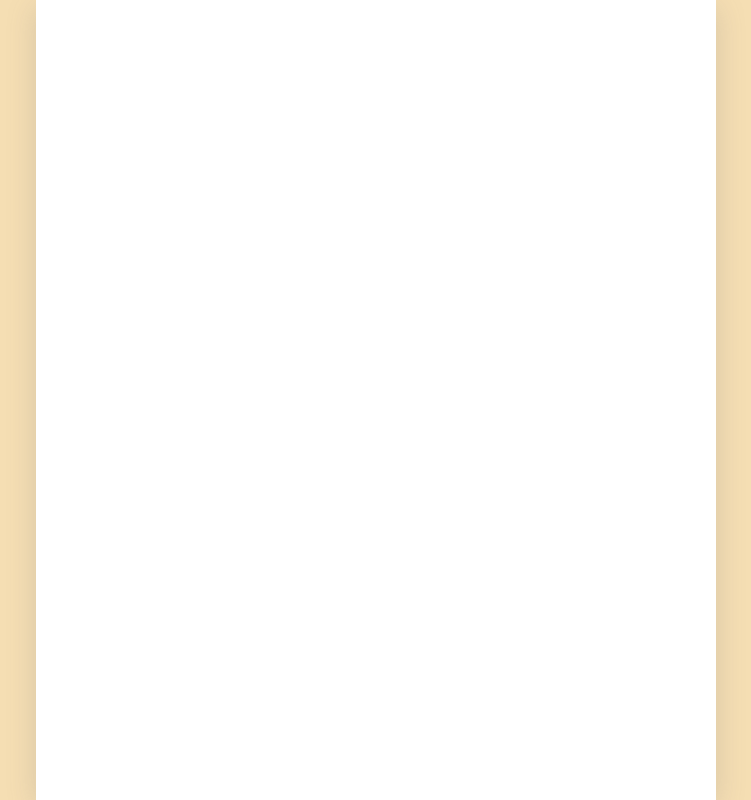
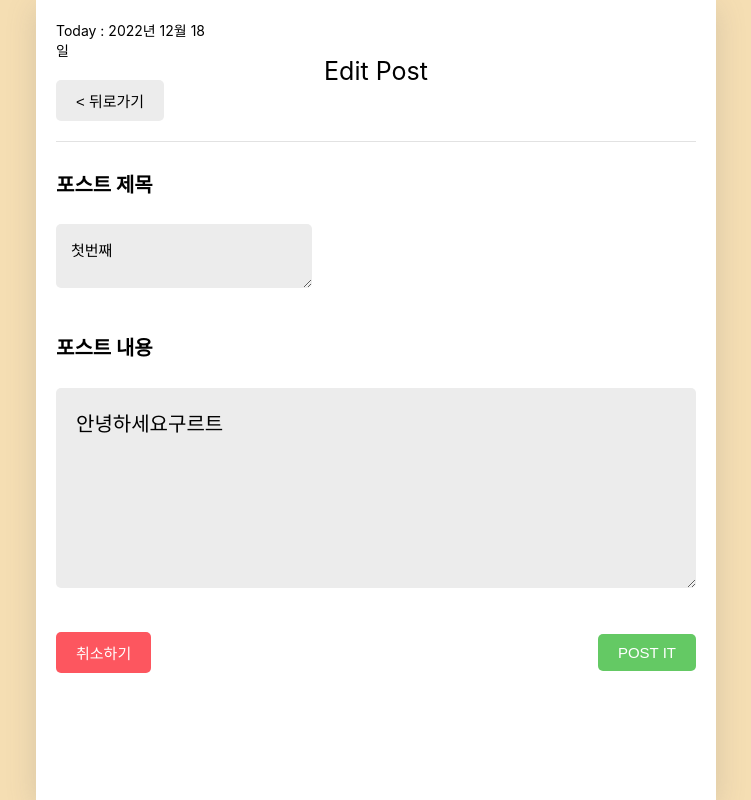
Before and after one commit to Icarly2701/smilegate_blog, a React (Create React App) app: page /edit/1 in a window 1280 px wide. Before the commit this address had no page. Shown: the whole page, without its empty margins (264-1015 px from the left). Built offline with nearby package versions, Linux system fonts and the light colour scheme; the HTML template or start-up script is replaced by a standard one.

Commit message:
포스트 수정 페이지 제작

```diff
--- a/src/App.js
+++ b/src/App.js
@@ -31,8 +31,8 @@
   return newState;
 }
 
-export const DiaryStateContext = React.createContext();
-export const DiaryDispatchContext = React.createContext();
+export const PostStateContext = React.createContext();
+export const PostDispatchContext = React.createContext();
 
 const dummyData = [
 
@@ -101,20 +101,20 @@
   };
 
   return (
-    <DiaryStateContext.Provider value = {data}>
-      <DiaryDispatchContext.Provider value = {{onCreate, onEdit, onRemove}}>
+    <PostStateContext.Provider value = {data}>
+      <PostDispatchContext.Provider value = {{onCreate, onEdit, onRemove}}>
         <BrowserRouter>
           <div className="App">
             <Routes>
               <Route path = '/' element = {<MainPage/>} />
               <Route path = '/new' element = {<MakeNew/>} />
-              <Route path = '/edit' element = {<EditPage/>} />
+              <Route path = '/edit/:id' element = {<EditPage/>} />
               <Route path = '/post/:id' element = {<BlogPage/>} />
             </Routes>
           </div>
         </BrowserRouter>
-      </DiaryDispatchContext.Provider>
-    </DiaryStateContext.Provider>
+      </PostDispatchContext.Provider>
+    </PostStateContext.Provider>
   );
 }
 
--- a/src/components/PostEditMake.js
+++ b/src/components/PostEditMake.js
@@ -2,13 +2,13 @@
 import MyHeader from "./MyHeader";
 import {useContext, useEffect, useState, useRef} from 'react';
 import { useNavigate } from "react-router-dom";
-import { DiaryDispatchContext } from "../App";
+import { PostDispatchContext } from "../App";
 
-const PostEditMake = () => {
+const PostEditMake = ({isEdit, originData}) => {
     const navigate = useNavigate();
     const [curDate, setCurDate] = useState(new Date());
     const TodayDate =`Today : ${curDate.getFullYear()}년 ${curDate.getMonth() + 1}월 ${curDate.getDate()}일`;
-    const {onCreate} = useContext(DiaryDispatchContext);
+    const {onCreate, onEdit} = useContext(PostDispatchContext);
     const contentRef = useRef();
     const titleRef = useRef();
     const [title, setTitle] = useState("");
@@ -24,9 +24,23 @@
             return;
         }
 
-        onCreate(content, title, curDate);
-        navigate('/', {replace:true})
-    };
+        if(window.confirm(isEdit ? "포스트를 수정하시겠습니까?" : "포스트를 작성하시겠습니까?"))
+            if(!isEdit){
+                onCreate(content, title, curDate);
+            }else{
+                onEdit(originData.id, title, content, curDate);
+            }
+
+            navigate('/', {replace:true});
+        };
+
+    useEffect(() => {
+        if(isEdit){
+            setCurDate(new Date());
+            setContent(originData.content);
+            setTitle(originData.title);
+        }
+    } ,[isEdit, originData])
 
     return(
         <div className="PostEditMake">
@@ -34,7 +48,7 @@
                 <MyButton text = {"< 뒤로가기"}
                 onClick = {() => navigate(-1)}/>
                 }
-                headTitle = {"New Post!"}
+                headTitle = {isEdit ? "Edit Post" : "New Post!"}
                 todayDate = {TodayDate}
             />
             <div>
--- a/src/components/PostItem.js
+++ b/src/components/PostItem.js
@@ -16,7 +16,7 @@
                 </div>
                 <div className="info_down">
                     <div className = "info_content">{content.slice(0,25)}</div>
-                    <div className="btn_wrapper"><MyButton text = {"수정하기"} onClick = {() => navigate('/edit')}/></div>
+                    <div className="btn_wrapper"><MyButton text = {"수정하기"} onClick = {() => navigate(`/edit/${id}`)}/></div>
                 </div>
             </div>
         </div>
--- a/src/pages/editPage.js
+++ b/src/pages/editPage.js
@@ -1,7 +1,32 @@
+import { useNavigate, useParams } from "react-router-dom";
+import {useContext, useEffect, useState} from 'react';
+import {PostStateContext } from "../App";
+import PostEditMake from "../components/PostEditMake";
 const EditPage = () => {
+
+    const [originData, setOriginData] = useState();
+    const navigate = useNavigate();
+    const {id} = useParams();
+
+    const PostList = useContext(PostStateContext);
+
+    useEffect(() => {
+        if(PostList.length >= 1){
+            const targetPost = PostList.find((it) => parseInt(it.id) === parseInt(id))
+
+            if(targetPost){
+                setOriginData(targetPost);
+            }else{
+                navigate('/', {replace:true});
+            }
+        }
+
+
+    },[id, PostList]);
+
     return (
         <div className="editPage">
-            <h2>editPage</h2>
+            {originData && <PostEditMake isEdit={true} originData = {originData} />}
         </div>
     );
 };
--- a/src/pages/mainPage.js
+++ b/src/pages/mainPage.js
@@ -2,11 +2,11 @@
 import MyButton from "../components/MyButton";
 import {useContext, useEffect, useState} from 'react';
 import PostList from "../components/PostList";
-import { DiaryDispatchContext, DiaryStateContext } from "../App";
+import { PostDispatchContext, PostStateContext } from "../App";
 
 const MainPage = () =>{
 
-    const postList = useContext(DiaryStateContext);
+    const postList = useContext(PostStateContext);
 
     const [data, setData] = useState([]);
     const [curDate, setCurDate] = useState(new Date());
```
